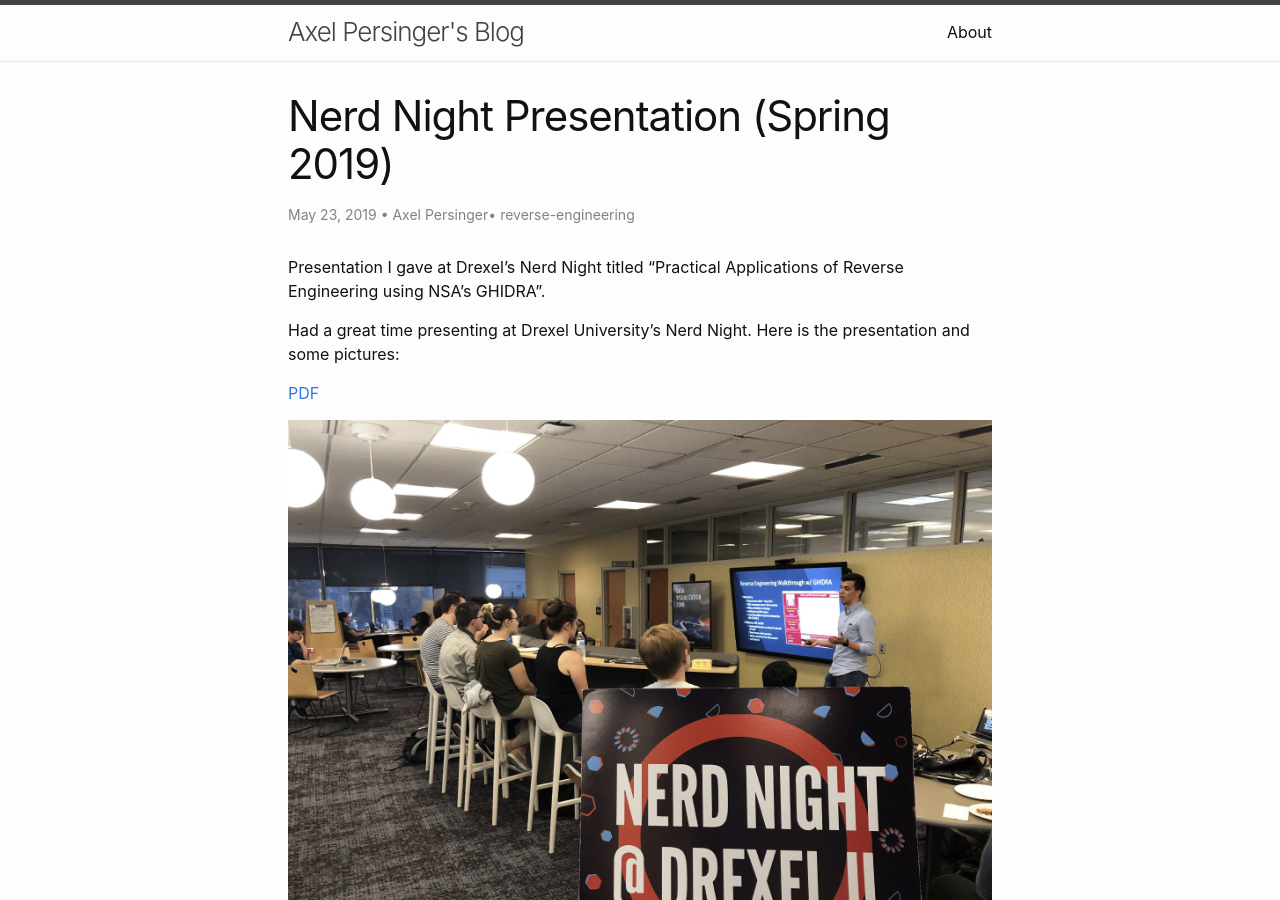
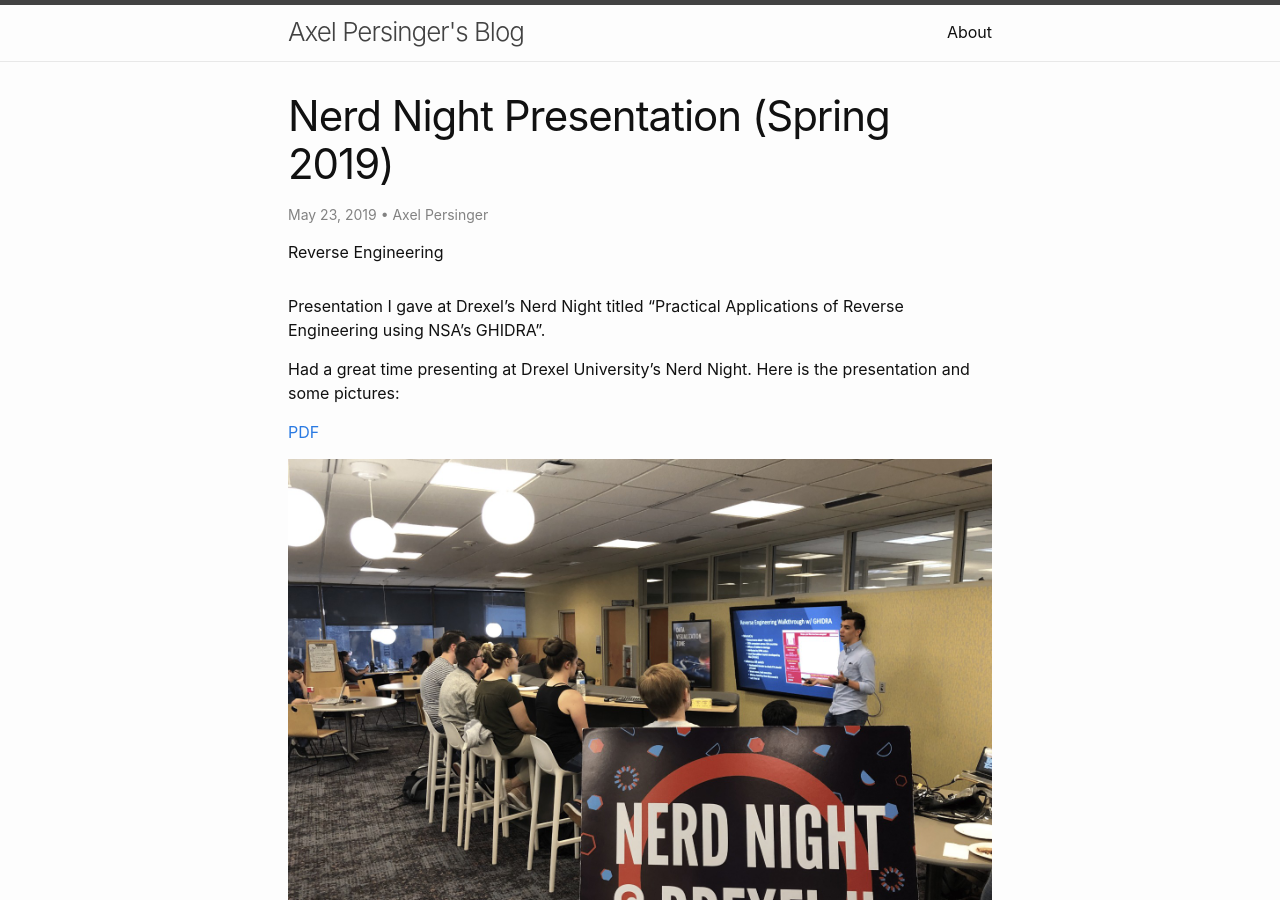
Before and after one commit to CuckooEXE/cuckooexe.github.io, a Jekyll site: the page built from _posts/2019-5-23-Nerd-Night.md, in a window 1280 px wide and 900 px high. Built offline with Jekyll 4.4.1, drawn with Linux system fonts in a browser that asks for light colours; comment, search, counter and statistics services are not loaded.

Commit message:
categories updates

```diff
--- a/_layouts/post.html
+++ b/_layouts/post.html
@@ -23,9 +23,9 @@ layout: default
             <span class="p-author h-card" itemprop="name">{{ author }}</span></span>
             {%- if forloop.last == false %}, {% endif -%}
         {% endfor %}
-      {%- endif -%}
-      {%- if page.categories -%}
-      • {% for category in page.categories %}
+      {%- endif -%}</p>
+      <p class="post-meta"></p>{%- if page.categories -%}
+      {% for category in page.categories %}
         <span itemprop="author" itemscope itemtype="http://schema.org/Person">
           <span class="p-author h-card" itemprop="name">{{ category }}</span></span>
           {%- if forloop.last == false %} | {% endif -%}
--- a/_posts/2019-5-23-Nerd-Night.md
+++ b/_posts/2019-5-23-Nerd-Night.md
@@ -3,7 +3,7 @@ layout: post
 title: Nerd Night Presentation (Spring 2019)
 excerpt_separator: <!--more-->
 categories:
-- reverse-engineering
+- Reverse Engineering
 author:
 - Axel Persinger
 ---
```
Also changed, not shown: _posts/2019-11-20-Base64-Encoding.md (+1 -1 lines), _posts/2021-04-14-Icon-Shuffle.md (+1 -1 lines), _posts/2021-05-05-MouseTrap.md (+3 -3 lines).
